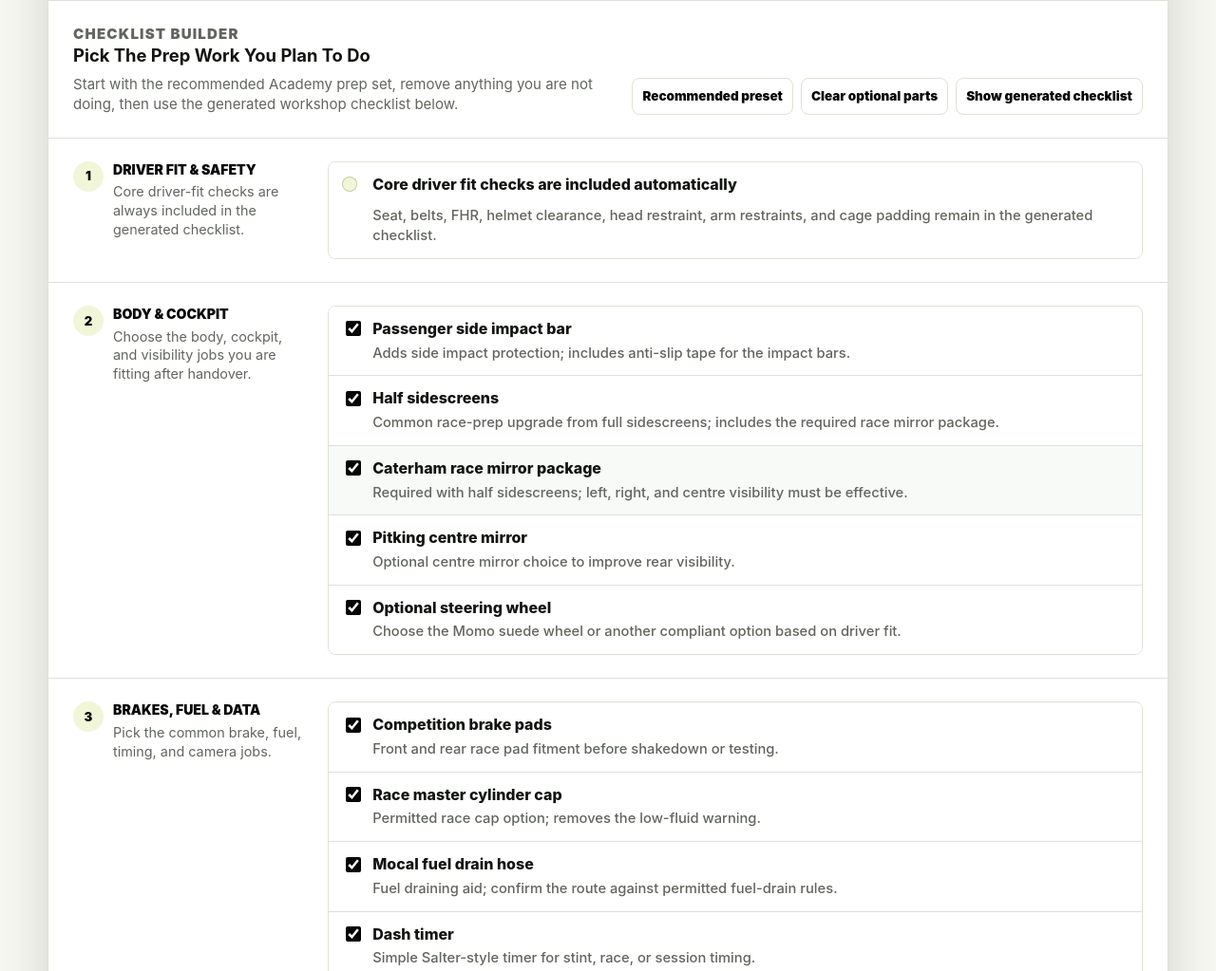
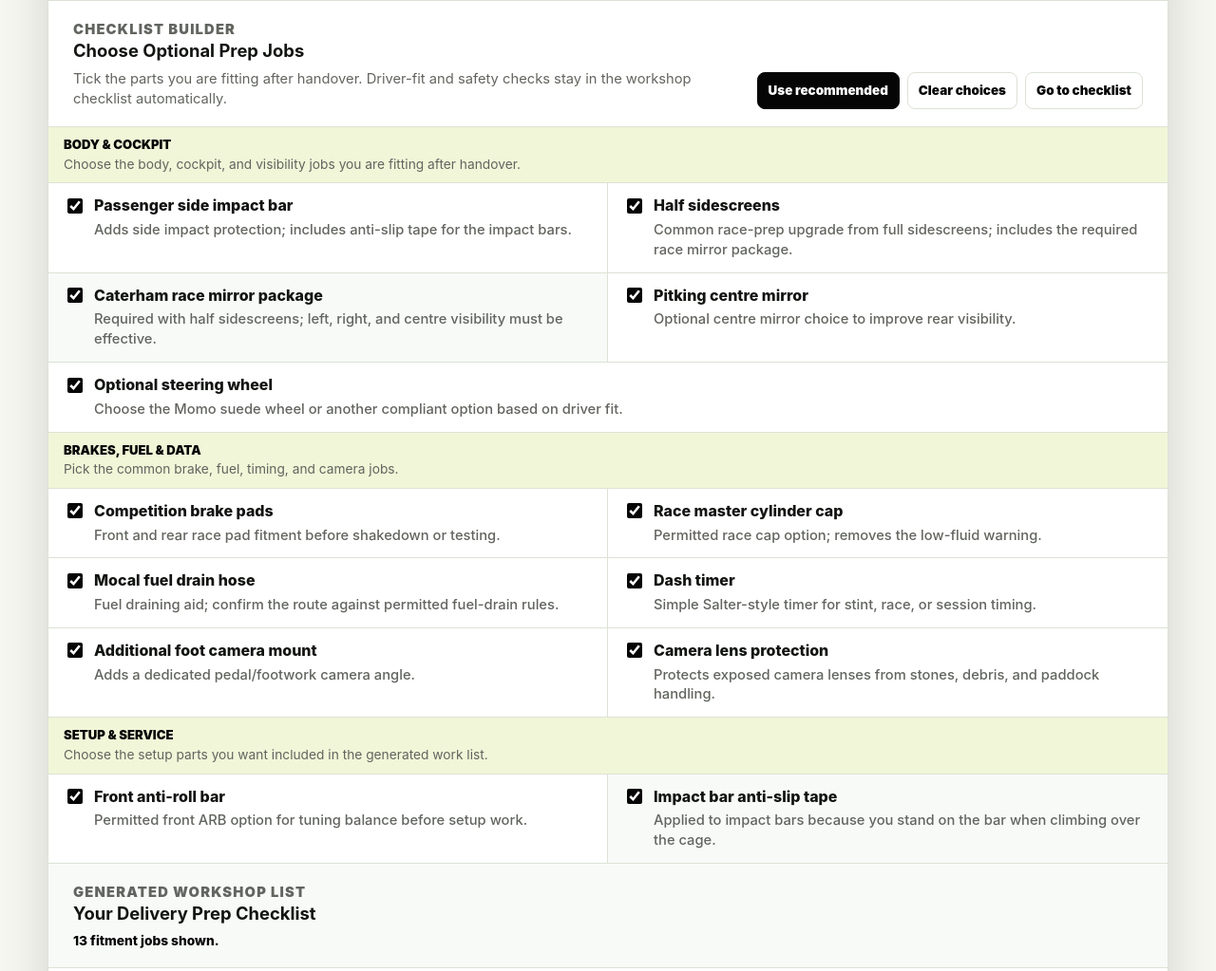
Before and after one commit to AllyMurray/caterham-academy-2026, a plain HTML site: page delivery-prep.html in a window 1280 px wide. Shown: the part 1516-2539 px from the top of the page at 95% size. Drawn offline with Linux system fonts and the light colour scheme.

Commit message:
Refine delivery prep picker styling

```diff
--- a/delivery-prep.html
+++ b/delivery-prep.html
@@ -163,39 +163,23 @@
           <div class="delivery-builder-heading">
             <div>
               <p class="section-kicker">Checklist builder</p>
-              <h3 id="delivery-builder-heading">Pick The Prep Work You Plan To Do</h3>
+              <h3 id="delivery-builder-heading">Choose Optional Prep Jobs</h3>
               <p>
-                Start with the recommended Academy prep set, remove anything you are not
-                doing, then use the generated workshop checklist below.
+                Tick the parts you are fitting after handover. Driver-fit and safety
+                checks stay in the workshop checklist automatically.
               </p>
             </div>
             <div class="delivery-builder-actions">
-              <button type="button" data-fit-select-all>Recommended preset</button>
-              <button type="button" data-fit-clear>Clear optional parts</button>
-              <a href="#generated-checklist">Show generated checklist</a>
+              <button type="button" data-fit-select-all>Use recommended</button>
+              <button type="button" data-fit-clear>Clear choices</button>
+              <a href="#generated-checklist">Go to checklist</a>
             </div>
           </div>
 
-          <div class="delivery-builder-steps" aria-label="Delivery prep builder steps">
+          <div class="delivery-builder-steps" aria-label="Delivery prep choices">
             <article class="delivery-builder-step">
               <div class="delivery-builder-step-heading">
                 <span>1</span>
-                <div>
-                  <h4>Driver Fit &amp; Safety</h4>
-                  <p>Core driver-fit checks are always included in the generated checklist.</p>
-                </div>
-              </div>
-              <div class="delivery-builder-options">
-                <div class="builder-note">
-                  <span class="todo-title">Core driver fit checks are included automatically</span>
-                  <span class="todo-context">Seat, belts, FHR, helmet clearance, head restraint, arm restraints, and cage padding remain in the generated checklist.</span>
-                </div>
-              </div>
-            </article>
-
-            <article class="delivery-builder-step">
-              <div class="delivery-builder-step-heading">
-                <span>2</span>
                 <div>
                   <h4>Body &amp; Cockpit</h4>
                   <p>Choose the body, cockpit, and visibility jobs you are fitting after handover.</p>
@@ -242,7 +226,7 @@
 
             <article class="delivery-builder-step">
               <div class="delivery-builder-step-heading">
-                <span>3</span>
+                <span>2</span>
                 <div>
                   <h4>Brakes, Fuel &amp; Data</h4>
                   <p>Pick the common brake, fuel, timing, and camera jobs.</p>
@@ -296,7 +280,7 @@
 
             <article class="delivery-builder-step">
               <div class="delivery-builder-step-heading">
-                <span>4</span>
+                <span>3</span>
                 <div>
                   <h4>Setup &amp; Service</h4>
                   <p>Choose the setup parts you want included in the generated work list.</p>
@@ -324,7 +308,7 @@
 
         <div id="generated-checklist" class="generated-checklist-heading">
           <p class="section-kicker">Generated workshop list</p>
-          <h3>5. Your Delivery Prep Checklist</h3>
+          <h3>Your Delivery Prep Checklist</h3>
           <p class="fit-summary" data-fit-summary role="status" aria-live="polite">Showing the recommended prep list.</p>
         </div>
 
--- a/styles.css
+++ b/styles.css
@@ -633,7 +633,7 @@ main {
 }
 
 .fit-summary {
-  margin-top: 10px !important;
+  margin: 8px 0 0 !important;
   color: var(--track) !important;
   font-size: 0.86rem !important;
   font-weight: 800;
@@ -648,9 +648,9 @@ main {
 .delivery-builder-heading {
   display: grid;
   grid-template-columns: minmax(0, 1fr) auto;
-  gap: 24px;
+  gap: 18px 22px;
   align-items: end;
-  padding: 24px 26px;
+  padding: 20px 26px 18px;
 }
 
 .delivery-builder-heading h3,
@@ -663,10 +663,10 @@ main {
 
 .delivery-builder-heading p,
 .generated-checklist-heading p {
-  max-width: 760px;
+  max-width: 720px;
   margin: 0;
   color: var(--muted);
-  font-size: 0.94rem;
+  font-size: 0.92rem;
   line-height: 1.42;
 }
 
@@ -680,18 +680,24 @@ main {
 .delivery-builder-actions button,
 .delivery-builder-actions a {
   display: inline-flex;
-  min-height: 36px;
+  min-height: 38px;
   align-items: center;
   border: 1px solid var(--line);
   border-radius: 8px;
   background: #fff;
-  padding: 8px 10px;
+  padding: 8px 11px;
   color: var(--track);
   font: inherit;
   font-size: 0.84rem;
   font-weight: 900;
   cursor: pointer;
   text-decoration: none;
+}
+
+.delivery-builder-actions button:first-child {
+  border-color: var(--track);
+  background: var(--track);
+  color: #fff;
 }
 
 .delivery-builder-actions button:hover,
@@ -700,6 +706,12 @@ main {
   background: #f8faf8;
 }
 
+.delivery-builder-actions button:first-child:hover {
+  border-color: var(--track-2);
+  background: var(--track-2);
+  color: #fff;
+}
+
 .delivery-builder-steps {
   display: grid;
   gap: 0;
@@ -708,10 +720,7 @@ main {
 }
 
 .delivery-builder-step {
-  display: grid;
-  grid-template-columns: minmax(190px, 0.28fr) minmax(0, 1fr);
-  gap: 28px;
-  padding: 24px 26px;
+  padding: 0;
 }
 
 .delivery-builder-step + .delivery-builder-step {
@@ -719,70 +728,64 @@ main {
 }
 
 .delivery-builder-step-heading {
-  display: grid;
-  grid-template-columns: 32px minmax(0, 1fr);
-  gap: 10px;
-  align-items: start;
+  display: block;
+  background: #f1f6d8;
+  padding: 10px 16px;
 }
 
 .delivery-builder-step-heading > span {
-  display: grid;
-  width: 32px;
-  height: 32px;
-  place-items: center;
-  border-radius: 999px;
-  background: #f1f6d8;
+  display: none;
+}
+
+.delivery-builder-step h4 {
+  margin: 0;
   color: var(--track);
   font-size: 0.82rem;
   font-weight: 900;
-}
-
-.delivery-builder-step h4 {
-  margin: 0 0 5px;
-  color: var(--track);
-  font-size: 0.88rem;
-  font-weight: 900;
-  line-height: 1.25;
+  line-height: 1.35;
   text-transform: uppercase;
 }
 
 .delivery-builder-step p {
-  margin: 0;
-  color: var(--muted);
-  font-size: 0.9rem;
-  line-height: 1.38;
+  margin: 2px 0 0;
+  color: var(--muted);
+  font-size: 0.86rem;
+  line-height: 1.35;
 }
 
 .delivery-builder-options {
   display: grid;
+  grid-template-columns: repeat(2, minmax(0, 1fr));
   gap: 0;
-  border: 1px solid var(--line);
-  border-radius: 8px;
+  border: 0;
+  border-radius: 0;
   background: #fff;
   overflow: hidden;
 }
 
-.builder-choice,
-.builder-note {
+.builder-choice {
   display: grid;
   grid-template-columns: 20px minmax(0, 1fr);
   gap: 12px;
   align-items: start;
+  min-height: 72px;
   border: 0;
+  border-top: 1px solid var(--line);
   border-radius: 0;
   background: #fff;
-  padding: 13px 14px;
+  padding: 13px 16px;
   color: var(--ink);
   font-weight: 800;
-}
-
-.builder-choice {
   cursor: pointer;
 }
 
-.builder-choice + .builder-choice,
-.builder-note + .builder-choice {
-  border-top: 1px solid var(--line);
+.builder-choice:nth-child(odd) {
+  border-right: 1px solid var(--line);
+}
+
+.builder-choice:last-child:nth-child(odd) {
+  grid-column: 1 / -1;
+  border-right: 0;
 }
 
 .builder-choice:hover {
@@ -796,29 +799,19 @@ main {
   accent-color: var(--track);
 }
 
+.builder-choice input:focus-visible {
+  outline: 3px solid rgba(200, 240, 0, 0.3);
+  outline-offset: 2px;
+}
+
 .builder-choice.is-dependency-selected {
   background: #f8faf8;
 }
 
-.builder-note::before {
-  content: "";
-  width: 16px;
-  height: 16px;
-  margin-top: 0.18em;
-  border-radius: 999px;
-  background: #f1f6d8;
-  box-shadow: inset 0 0 0 1px rgba(63, 82, 0, 0.24);
-}
-
-.builder-note .todo-title,
-.builder-note .todo-context {
-  grid-column: 2;
-}
-
 .generated-checklist-heading {
   border-top: 1px solid var(--line);
   background: #f8faf8;
-  padding: 22px 26px 18px;
+  padding: 20px 26px 18px;
 }
 
 .todo-grid {
@@ -1493,14 +1486,12 @@ tr.is-hidden {
   }
 
   .delivery-builder-heading,
-  .delivery-builder-step,
   .generated-checklist-heading {
     padding-right: 18px;
     padding-left: 18px;
   }
 
-  .delivery-builder-heading,
-  .delivery-builder-step {
+  .delivery-builder-heading {
     grid-template-columns: 1fr;
   }
 
@@ -1513,9 +1504,26 @@ tr.is-hidden {
     justify-content: start;
   }
 
-  .delivery-builder-step {
-    gap: 14px;
-    padding: 16px 14px;
+  .delivery-builder-actions button,
+  .delivery-builder-actions a {
+    justify-content: center;
+  }
+
+  .delivery-builder-step-heading {
+    padding-right: 18px;
+    padding-left: 18px;
+  }
+
+  .delivery-builder-options {
+    grid-template-columns: 1fr;
+  }
+
+  .builder-choice,
+  .builder-choice:nth-child(odd),
+  .builder-choice:last-child:nth-child(odd) {
+    grid-column: auto;
+    min-height: 0;
+    border-right: 0;
   }
 
   .compact-guide .guide-step + .guide-step {
```
